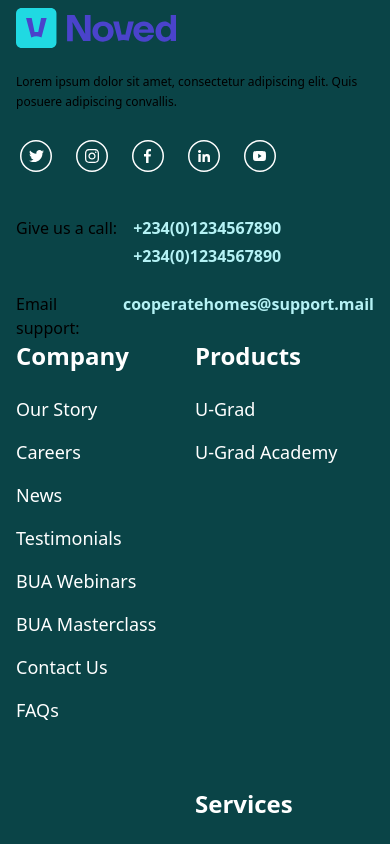
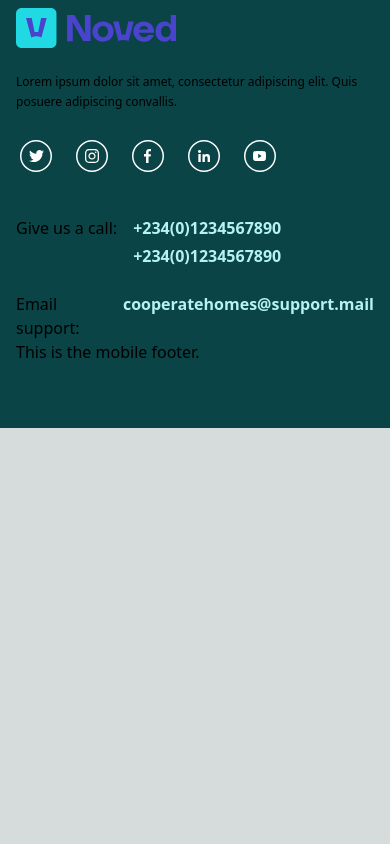
Before and after one commit to Noved-Africa/novedafrica, a Next.js app: page / in a window 390 px wide. Shown: the part 900-1744 px from the top of the page. After the commit the page ends 1328 px from the top, so only its background shows below. Built offline with nearby package versions, Linux system fonts and the light colour scheme.

Commit message:
Contact Us Page

```diff
--- a/package.json
+++ b/package.json
@@ -21,6 +21,7 @@
     "react": "^18.2.0",
     "react-dom": "^18.2.0",
     "react-hook-form": "^7.45.1",
+    "react-responsive": "^9.0.2",
     "tailwindcss": "3.3.2",
     "typescript": "5.1.3"
   }
--- a/src/common/components/footer/footer.css
+++ b/src/common/components/footer/footer.css
@@ -1,6 +1,6 @@
 /* footer.css */
 .footer-container {
-  @apply bg-primary lg:px-[100px] lg:py-[100px] md:px-8 px-4 py-16 grid lg:grid-cols-2 md:gap-y-14 w-full md:grid-cols-1;
+  @apply bg-primary lg:px-[100px] lg:py-[100px] md:px-8 px-4  py-16 grid lg:grid-cols-2 md:gap-y-14 w-full md:grid-cols-1;
 }
 
 .footer-link {
@@ -10,5 +10,3 @@
 .footer-icon {
   @apply w-5 h-5 fill-current text-gray-600;
 }
-
-/* Add more component-specific styles as needed */
--- a/src/common/components/footer/footer.tsx
+++ b/src/common/components/footer/footer.tsx
@@ -2,57 +2,12 @@ import React from "react";
 import "./footer.css";
 import { SocialIcons, footerItems } from "./footerItems";
 import LogoImage from "../elements/logo/logoImage";
-const Footer = () => {
+import { useMediaQuery } from "react-responsive";
+
+const DesktopFooter = () => {
 	return (
-		<footer className='footer-container'>
-			{/* footer left  */}
-			<div className=' lg:space-y-16 space-y-10 relative '>
-				<div className=' md:space-y-8 space-y-6'>
-					<div className=' flex items-center lg:mb-6 mb-6 space-x-4'>
-						<LogoImage />
-					</div>
-					<p className='lg:w-[328px] md:text-sm leading-5 text-xs mb-10'>
-						Lorem ipsum dolor sit amet, consectetur adipiscing elit. Quis
-						posuere adipiscing convallis.
-					</p>
-
-					<div className=' flex gap-4  '>
-						{SocialIcons.map((item, index) => (
-							<a href={item.link} key={index}>
-								<img src={item.icon} alt='' />
-							</a>
-						))}
-					</div>
-				</div>
-				<div className=' space-y-6'>
-					{/* phone number */}
-					<div className=' flex space-x-4'>
-						<p>Give us a call: </p>
-						<div className=' space-y-1'>
-							<p className=' text-footerColor font-bold'>+234(0)1234567890</p>
-							<p className=' text-footerColor font-bold'>+234(0)1234567890</p>
-						</div>
-					</div>
-
-					{/* email support  */}
-					<div className=' flex space-x-4'>
-						<p>Email support:</p>
-						<div className=' text-footerColor font-bold space-y-1'>
-							<p>cooperatehomes@support.mail</p>
-						</div>
-					</div>
-				</div>
-				<p className=' text-[18px] pt-10 border-t-[0.1px] border-t-[#ccc] font-normal  hidden absolute bottom-0 lg:flex  '>
-					2022 Build Up Africa Inc. All Rights Reserved.
-				</p>
-			</div>
-
-			{/* footer right  */}
-			<div>
-				<div className=' gap-y-16 grid lg:grid-cols-3 md:grid-cols-4 grid-cols-2 mb-16'>
-
-
-					<div className='text-white space-y-6 h-fit '>
+		<div className=' gap-y-16 grid grid-cols-3 mb-16'>
+			<div className='text-white space-y-6'>
 				<h3 className=' text-2xl font-semibold  '>Products</h3>
 				<ul className=' space-y-4'>
 					<li className=' font-medium text-[18px]'>
@@ -64,7 +19,7 @@ const Footer = () => {
 				</ul>
 			</div>
 
-					<div className='text-white space-y-6 col-start-2 '>
+			<div className='text-white space-y-6 '>
 				<h3 className=' text-2xl font-semibold  '>Services</h3>
 				<ul className=' space-y-4'>
 					<li className=' font-medium text-[18px]'>
@@ -97,7 +52,7 @@ const Footer = () => {
 				</ul>
 			</div>
 
-					<div className='text-white space-y-6 md:col-start-1 md:row-start-1 lg:col-start-1 lg:row-start-2 row-start-1 col-start-1 '>
+			<div className='text-white space-y-6 '>
 				<h3 className=' text-2xl font-semibold  '>Company</h3>
 				<ul className=' space-y-4'>
 					<li className=' font-medium text-[18px]'>
@@ -148,9 +103,172 @@ const Footer = () => {
 				</ul>
 			</div>
 		</div>
+	);
+};
+
+const TabletFooter = () => {
+	return <footer>This is the tablet footer.</footer>;
+};
+
+const MobileFooter = () => {
+	return <footer>This is the mobile footer.</footer>;
+};
+
+const Footer = () => {
+	const isDesktop = useMediaQuery({ minWidth: 1024 });
+	const isTablet = useMediaQuery({ minWidth: 768, maxWidth: 1023 });
+	const isMobile = useMediaQuery({ maxWidth: 767 });
+
+	return (
+		<footer className='footer-container'>
+			{/* footer left  */}
+			<div className=' lg:space-y-16 space-y-10 relative '>
+				<div className=' md:space-y-8 space-y-6'>
+					<div className=' flex items-center lg:mb-6 mb-6 space-x-4'>
+						<LogoImage />
+					</div>
+					<p className='lg:w-[328px] md:text-sm leading-5 text-xs mb-10'>
+						Lorem ipsum dolor sit amet, consectetur adipiscing elit. Quis
+						posuere adipiscing convallis.
+					</p>
+
+					<div className=' flex gap-4  '>
+						{SocialIcons.map((item, index) => (
+							<a href={item.link} key={index}>
+								<img src={item.icon} alt='' />
+							</a>
+						))}
+					</div>
+				</div>
+				<div className=' space-y-6'>
+					{/* phone number */}
+					<div className=' flex space-x-4'>
+						<p>Give us a call: </p>
+						<div className=' space-y-1'>
+							<p className=' text-footerColor font-bold'>+234(0)1234567890</p>
+							<p className=' text-footerColor font-bold'>+234(0)1234567890</p>
+						</div>
+					</div>
+
+					{/* email support  */}
+					<div className=' flex space-x-4'>
+						<p>Email support:</p>
+						<div className=' text-footerColor font-bold space-y-1'>
+							<p>cooperatehomes@support.mail</p>
+						</div>
+					</div>
+				</div>
+				<p className=' text-[18px] pt-10 border-t-[0.1px] border-t-[#ccc] font-normal  hidden absolute bottom-0 lg:flex  '>
+					2022 Build Up Africa Inc. All Rights Reserved.
+				</p>
+			</div>
+
+			{/* footer right  */}
+			<div>
+				{isDesktop && <DesktopFooter />}
+				{isTablet && <TabletFooter />}
+				{isMobile && <MobileFooter />}
 			</div>
 		</footer>
 	);
 };
 
 export default Footer;
+
+// <div className=' gap-y-16 grid lg:grid-cols-3 md:grid-cols-4 grid-cols-2 mb-16'>
+// 	<div className='text-white space-y-6 h-fit '>
+// 		<h3 className=' text-2xl font-semibold  '>Products</h3>
+// 		<ul className=' space-y-4'>
+// 			<li className=' font-medium text-[18px]'>
+// 				<a href={"/"}>U-Grad</a>
+// 			</li>
+// 			<li className=' font-medium text-[18px]'>
+// 				<a href={"/"}>U-Grad Academy</a>
+// 			</li>
+// 		</ul>
+// 	</div>
+
+// 	<div className='text-white space-y-6 col-start-2 '>
+// 		<h3 className=' text-2xl font-semibold  '>Services</h3>
+// 		<ul className=' space-y-4'>
+// 			<li className=' font-medium text-[18px]'>
+// 				<a href={"/"}>Community</a>
+// 			</li>
+// 			<li className=' font-medium text-[18px]'>
+// 				<a href={"/"}>Events</a>
+// 			</li>
+// 			<li className=' font-medium text-[18px]'>
+// 				<a href={"/"}>Event Consult</a>
+// 			</li>
+// 		</ul>
+// 	</div>
+
+// 	<div className='text-white space-y-6 '>
+// 		<h3 className=' text-2xl font-semibold  '>Media</h3>
+// 		<ul className=' space-y-4'>
+// 			<li className=' font-medium text-[18px]'>
+// 				<a href={"/"}>Event Photos</a>
+// 			</li>
+// 			<li className=' font-medium text-[18px]'>
+// 				<a href={"/"}>Event Video</a>
+// 			</li>
+// 			<li className=' font-medium text-[18px]'>
+// 				<a href={"/"}>News</a>
+// 			</li>
+// 			<li className=' font-medium text-[18px]'>
+// 				<a href={"/"}>Testimonials</a>
+// 			</li>
+// 		</ul>
+// 	</div>
+
+// 	<div className='text-white space-y-6 md:col-start-1 md:row-start-1 lg:col-start-1 lg:row-start-2 row-start-1 col-start-1 '>
+// 		<h3 className=' text-2xl font-semibold  '>Company</h3>
+// 		<ul className=' space-y-4'>
+// 			<li className=' font-medium text-[18px]'>
+// 				<a href={"/"}>Our Story</a>
+// 			</li>
+// 			<li className=' font-medium text-[18px]'>
+// 				<a href={"/"}>Careers</a>
+// 			</li>
+// 			<li className=' font-medium text-[18px]'>
+// 				<a href={"/"}>News</a>
+// 			</li>
+// 			<li className=' font-medium text-[18px]'>
+// 				<a href={"/"}>Testimonials</a>
+// 			</li>
+// 			<li className=' font-medium text-[18px]'>
+// 				<a href={"/"}>BUA Webinars</a>
+// 			</li>
+
+// 			<li className=' font-medium text-[18px]'>
+// 				<a href={"/"}>BUA Masterclass</a>
+// 			</li>
+
+// 			<li className=' font-medium text-[18px]'>
+// 				<a href={"/"}>Contact Us</a>
+// 			</li>
+
+// 			<li className=' font-medium text-[18px]'>
+// 				<a href={"/"}>FAQs</a>
+// 			</li>
+// 		</ul>
+// 	</div>
+
+// 	<div className='text-white space-y-6 md:col-start-2 '>
+// 		<h3 className=' text-2xl font-semibold  '>Legal</h3>
+// 		<ul className=' space-y-4'>
+// 			<li className=' font-medium text-[18px]'>
+// 				<a href={"/"}>Event Photos</a>
+// 			</li>
+// 			<li className=' font-medium text-[18px]'>
+// 				<a href={"/"}>Event Video</a>
+// 			</li>
+// 			<li className=' font-medium text-[18px]'>
+// 				<a href={"/"}>News</a>
+// 			</li>
+// 			<li className=' font-medium text-[18px]'>
+// 				<a href={"/"}>Testimonials</a>
+// 			</li>
+// 		</ul>
+// 	</div>
+// </div>;
```
Also changed, not shown: 1 other file (tests, documents, lock files or other folders). Lines whose indentation alone changed are shown as unchanged.
